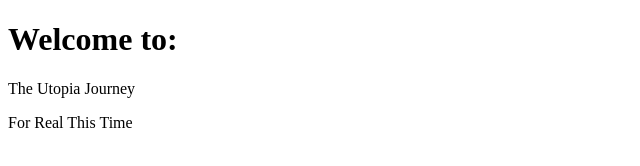
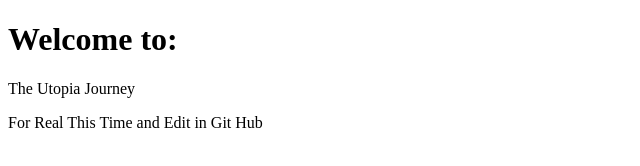
Before and after one commit to Sukkoth22/first-repository, a plain HTML site: page index.html in a window 1280 px wide. Shown: the whole page, without its empty margins (0-640 px from the left). Drawn offline with Linux system fonts and the light colour scheme.

Commit message:
Update paragraph text in index.html

```diff
--- a/index.html
+++ b/index.html
@@ -8,6 +8,6 @@
   <body>
     <h1>Welcome to:</h1>
     <p>The Utopia Journey</p>
-    <p>For Real This Time</p>
+    <p>For Real This Time and Edit in Git Hub</p>
   </body>
 </html>
```
